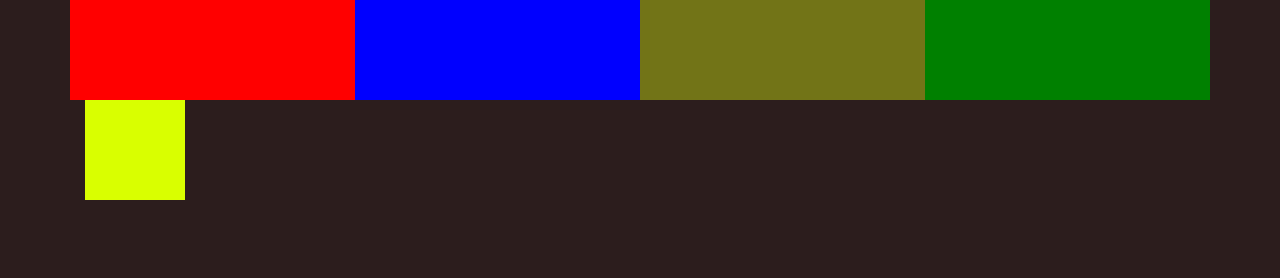
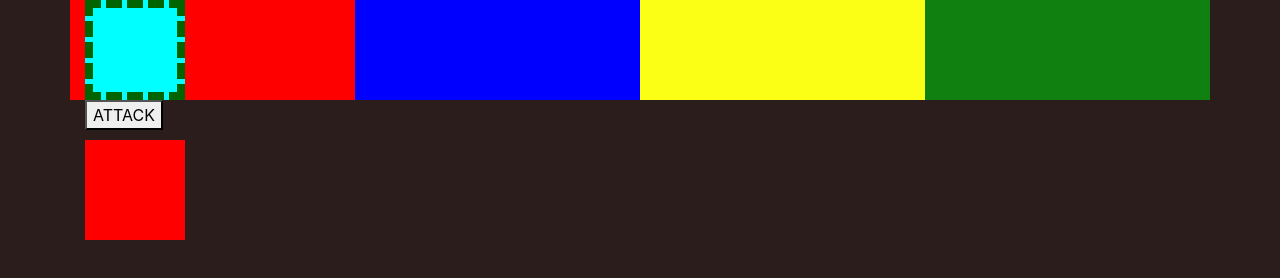
Before and after one commit to martttizzle/week-4-game, a plain HTML site: page index.html in a window 1280 px wide. Both pictures are taken after a click on the element 135 px from the left and 50 px from the top of the page. Drawn offline with nearby package versions, Linux system fonts and the light colour scheme.

Commit message:
added some object, click events etc..

```diff
--- a/assets/css/style.css
+++ b/assets/css/style.css
@@ -24,24 +24,39 @@ p {
 #character3 {
     width: 100px;
     height: 100px;
-    background-color: rgb(114, 116, 23);
+    background-color: rgb(251, 255, 22);
 }
 #character4 {
     width: 100px;
     height: 100px;
-    background-color: green;
+    background-color: rgb(16, 128, 16);
     position: relative;
 
 }
-.jedi {
+#jedi {
     width: 100px;
     height: 100px;
     background-color:rgb(0, 255, 255);
+    visibility: visible;
+}
+#jedi1 {
+    width: 100px;
+    height: 100px;
+    background-color:rgb(0, 255, 255);
+    visibility: visible;
 }
 
 #jedi2 {
     width: 100px;
     height: 100px;
-    background-color:rgb(217, 255, 0);
-    visibility: hidden;
+    background-color:rgb(0, 255, 255);
+    visibility: visible;
+
 }
+
+#jedi3 {
+    width: 100px;
+    height: 100px;
+    background-color:rgb(0, 255, 255);
+    visibility: visible;
+}
--- a/index.html
+++ b/index.html
@@ -19,27 +19,33 @@
     <div class="container">
         <div class="row">
             <div id="character1" class="col-md-3">
-                <div class="jedi">
+                <div id="jedi">
 
                 </div>
             </div>
             <div id="character2" class="col-md-3">
+                <div id="jedi1">
 
+                </div>
 
             </div>
             <div id="character3" class="col-md-3">
+                <div id="sith">
 
+                </div>
 
             </div>
             <div id="character4" class="col-md-3">
+                <div id="sith1">
 
+                </div>
             </div>
 
         </div>
 
         <div class="row">
             <div  class="col-md-3">
-                <div id="jedi2">
+                <div id="attack">
 
                 </div>
             </div>
--- a/javascript.js
+++ b/javascript.js
@@ -1,28 +1,54 @@
-$(document).ready(function() {
+$(document).ready(function () {
 
 
-    $(".jedi").on("click", function() {
-       $(".jedi").css("visibility", "hidden");
-       $("#jedi2").css("visibility", "visible")
+    var button = $("#attack");
 
+    //selecting the player
+    $("#jedi1, #jedi, #sith, #sith1").on("click", function () {
+        $(this).css("border", "dashed 8px darkgreen");
+        $("#jedi1").css("visibility", "hidden").css("position", "absolute").css("top", "140px").css("right", "455px").css("background-color", "red").css("visibility", "visible");
+        $("#sith").css("visibility", "hidden").css("position", "absolute").css("top", "140px").css("right", "435px").css("background-color", "red").css("visibility", "visible");
+        $("#sith1").css("visibility", "hidden").css("position", "absolute").css("top", "140px").css("right", "425px").css("background-color", "red").css("visibility", "visible");
+        $(button).html("<button type='button'>ATTACK</button>");
     });
-
-    alert("hello");
-
-
-
-
-
-
-
-
-
-
-
-
-
-
 
 
 
 });
+
+var jedi = {
+    firstName: "Luke",
+    lastName: "Skywalker",
+    Health: 100,
+    Damage: 10,
+    location: $("#jedi"),
+
+
+};
+var jedi1 = {
+    firstName: "Obi-Wan ",
+    lastName: "Kenobi",
+    Health: 100,
+    Damage: 10,
+    location: $("#jedi1"),
+
+
+};
+var sith = {
+    firstName: "Darth",
+    lastName: "Maul",
+    Health: 100,
+    Damage: 10,
+    location: $("#sith")
+
+};
+var sith1 = {
+    firstName: "Darth",
+    lastName: "Vader",
+    Health: 100,
+    Damage: 10,
+    location: $("sith1"),
+
+};
+
+alert(jedi.firstName);
```
